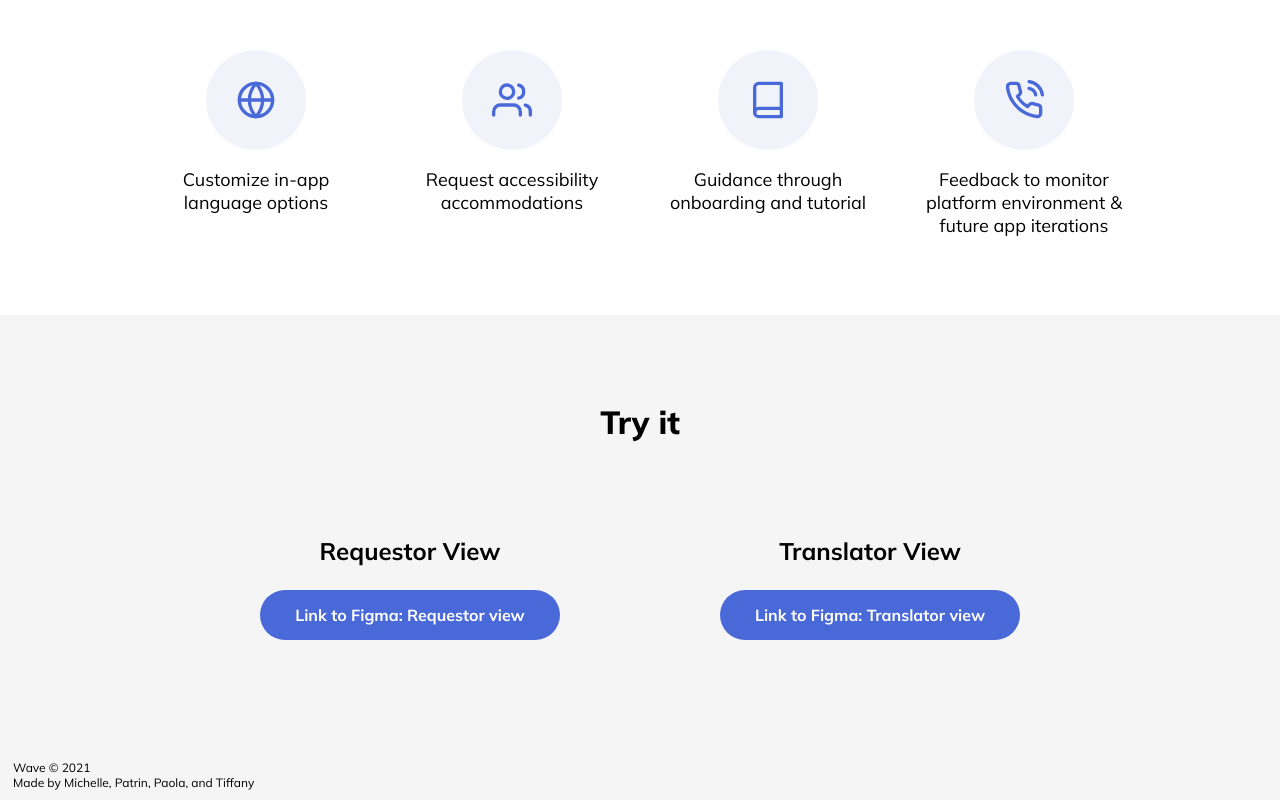
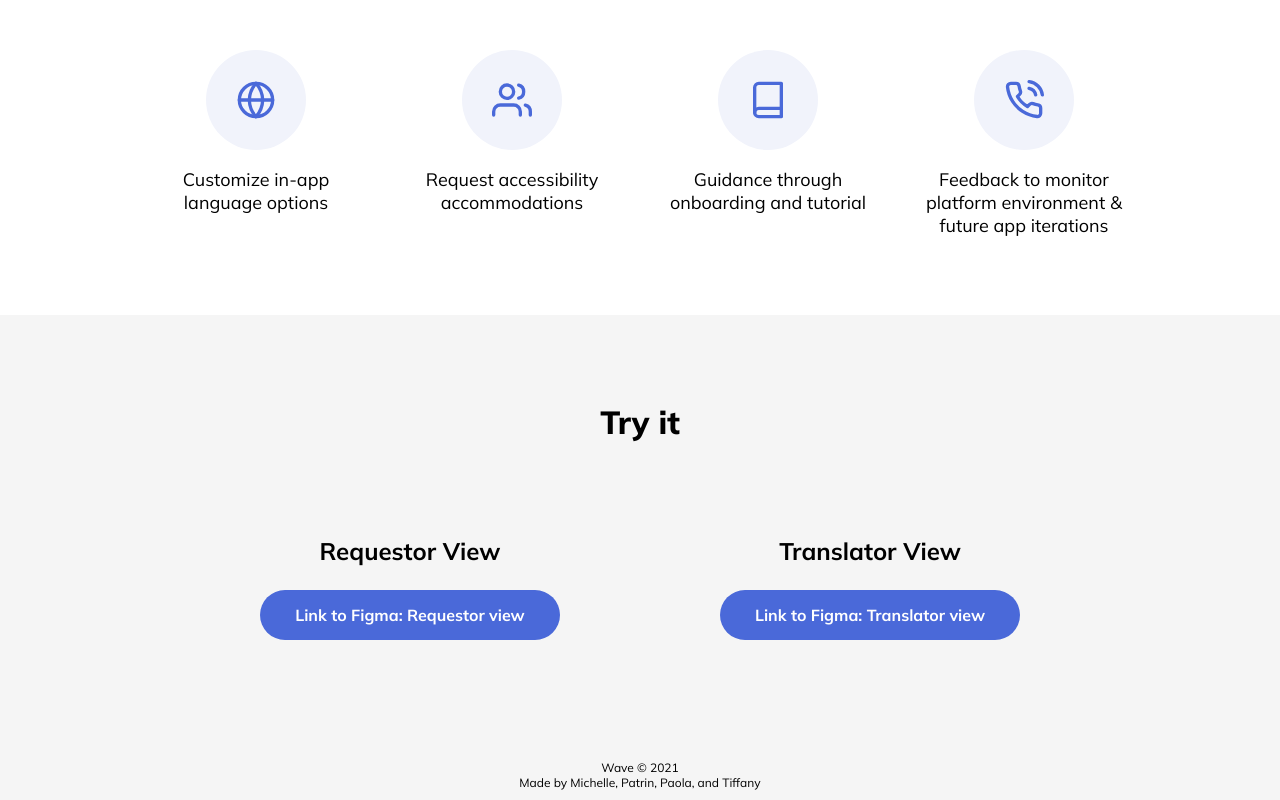
Before and after one commit to patrinsinteppadon/lilo-landing, a React (Create React App) app: page / in a window 1280 px wide. Shown: the part 3634-4434 px from the top of the page. Built offline with nearby package versions, Linux system fonts and the light colour scheme.

Commit message:
center-align the copyright

```diff
--- a/src/App.css
+++ b/src/App.css
@@ -48,12 +48,13 @@ nav a, #nav-links {
 
 /* footer */
 .footer {
-  padding-left: 13px;
+  /* padding-left: 13px; */
   padding-bottom: 10px;
   background-color: #f5f5f5;
 }
 
 .footer p {
+  text-align: center;
   font-size: 12px;
   margin-top: 0px;
   margin-bottom: 0px;
```
